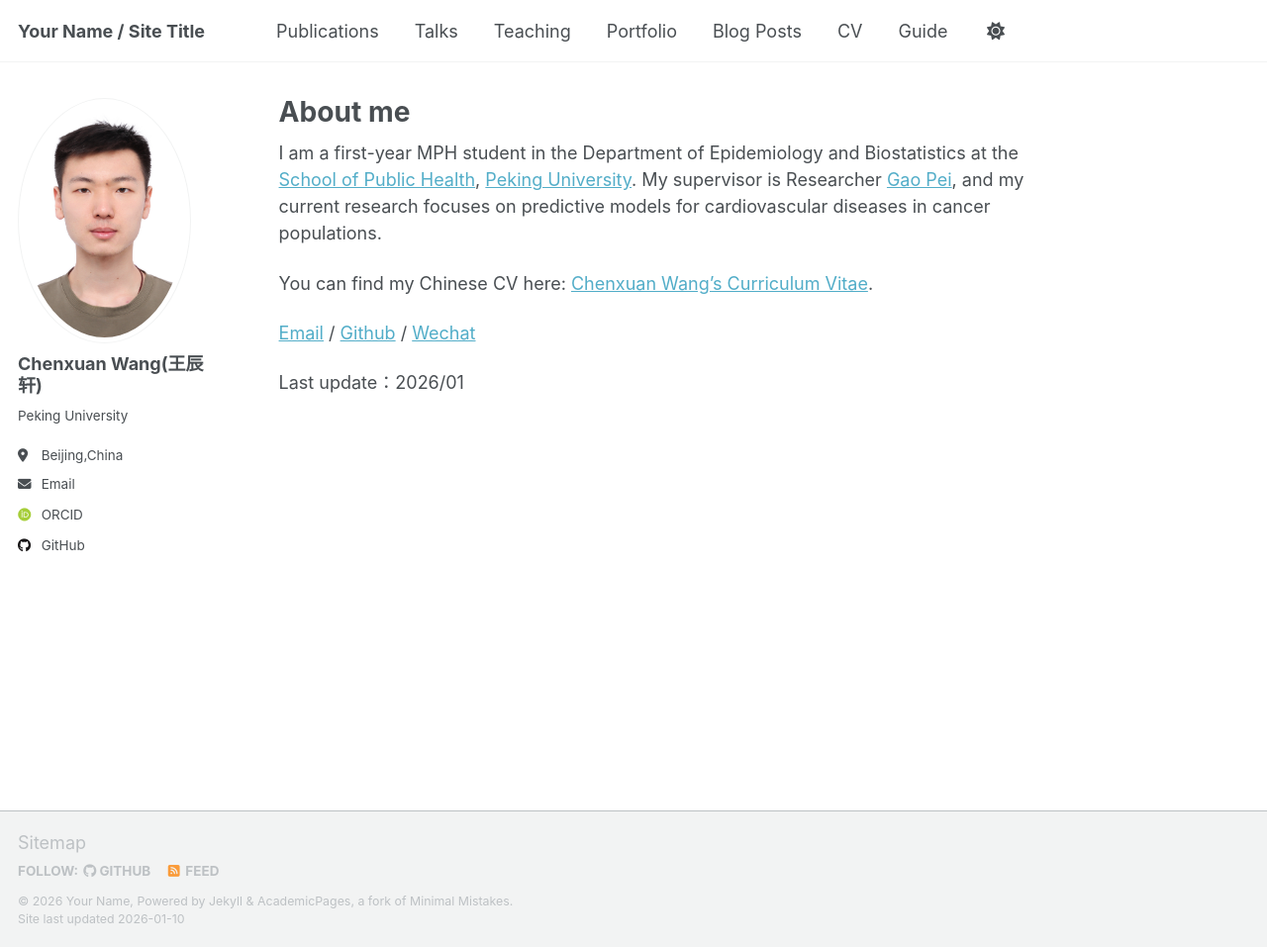
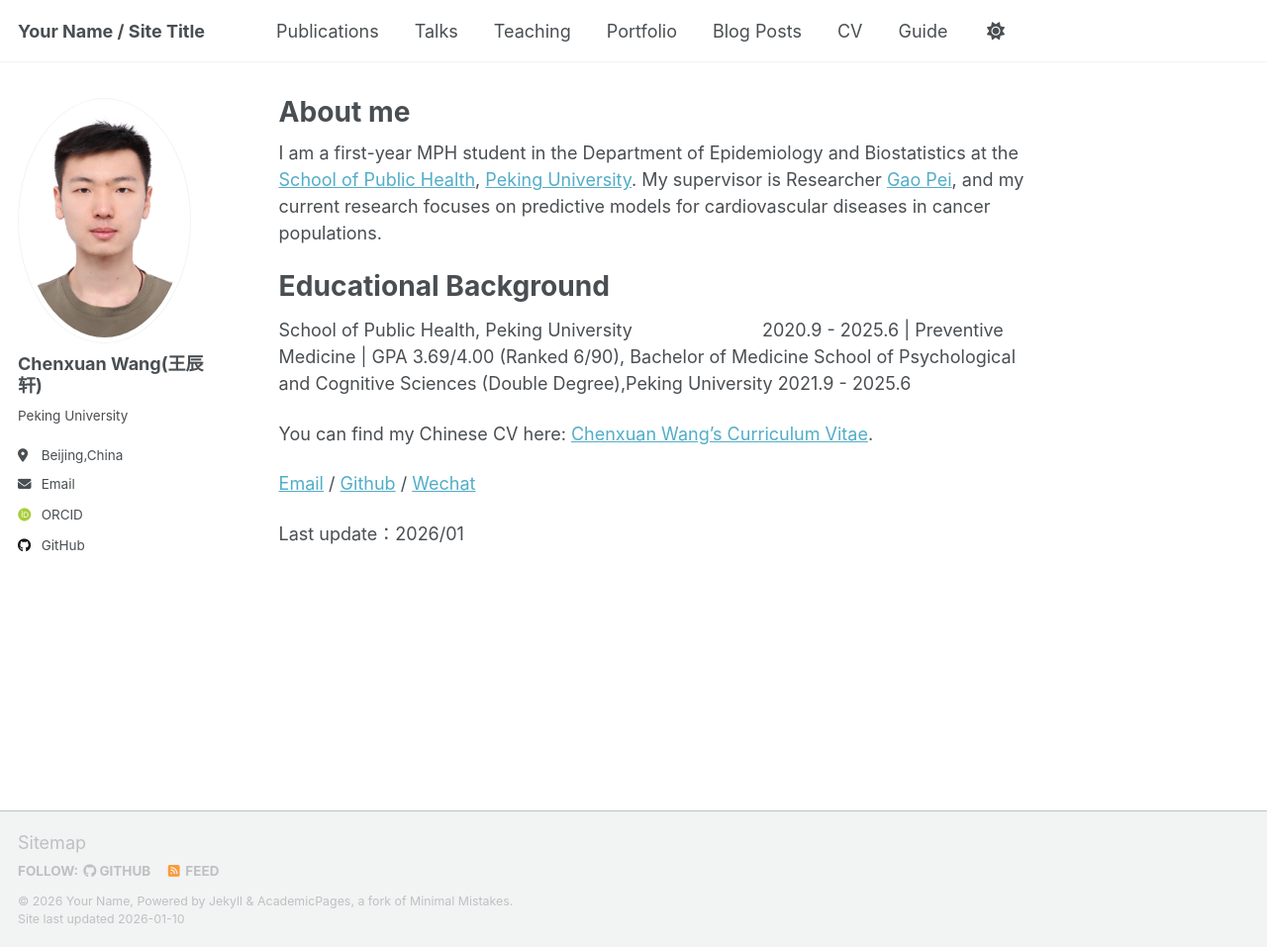
Before and after one commit to Wangcx0124/Wangcx0124.github.io, a Jekyll site: the page built from _pages/about.md, in a window 1280 px wide and 957 px high. Shown: the whole window at 99% size. Built offline with Jekyll 4.4.1, drawn with Linux system fonts in a browser that asks for light colours; some web fonts are replaced; a script that is not in the unit is left out.

Commit message:
Update about.md

```diff
--- a/_pages/about.md
+++ b/_pages/about.md
@@ -9,7 +9,11 @@ redirect_from:
 
 I am a first-year MPH student in the Department of Epidemiology and Biostatistics at the [School of Public Health](https://sph.pku.edu.cn), [Peking University](https://www.pku.edu.cn). My supervisor is Researcher [Gao Pei](https://sph.pku.edu.cn/info/1180/3597.htm), and my current research focuses on predictive models for cardiovascular diseases in cancer populations.
 
-
+Educational Background
+======
+School of Public Health, Peking University　　　　　　　                                        2020.9 - 2025.6
+  | Preventive Medicine | GPA 3.69/4.00 (Ranked 6/90), Bachelor of Medicine
+School of Psychological and Cognitive Sciences (Double Degree),Peking University             2021.9 - 2025.6
 
 You can find my Chinese CV here: [Chenxuan Wang's Curriculum Vitae](../assets/Curriculum Vitae.pdf).
 
```
